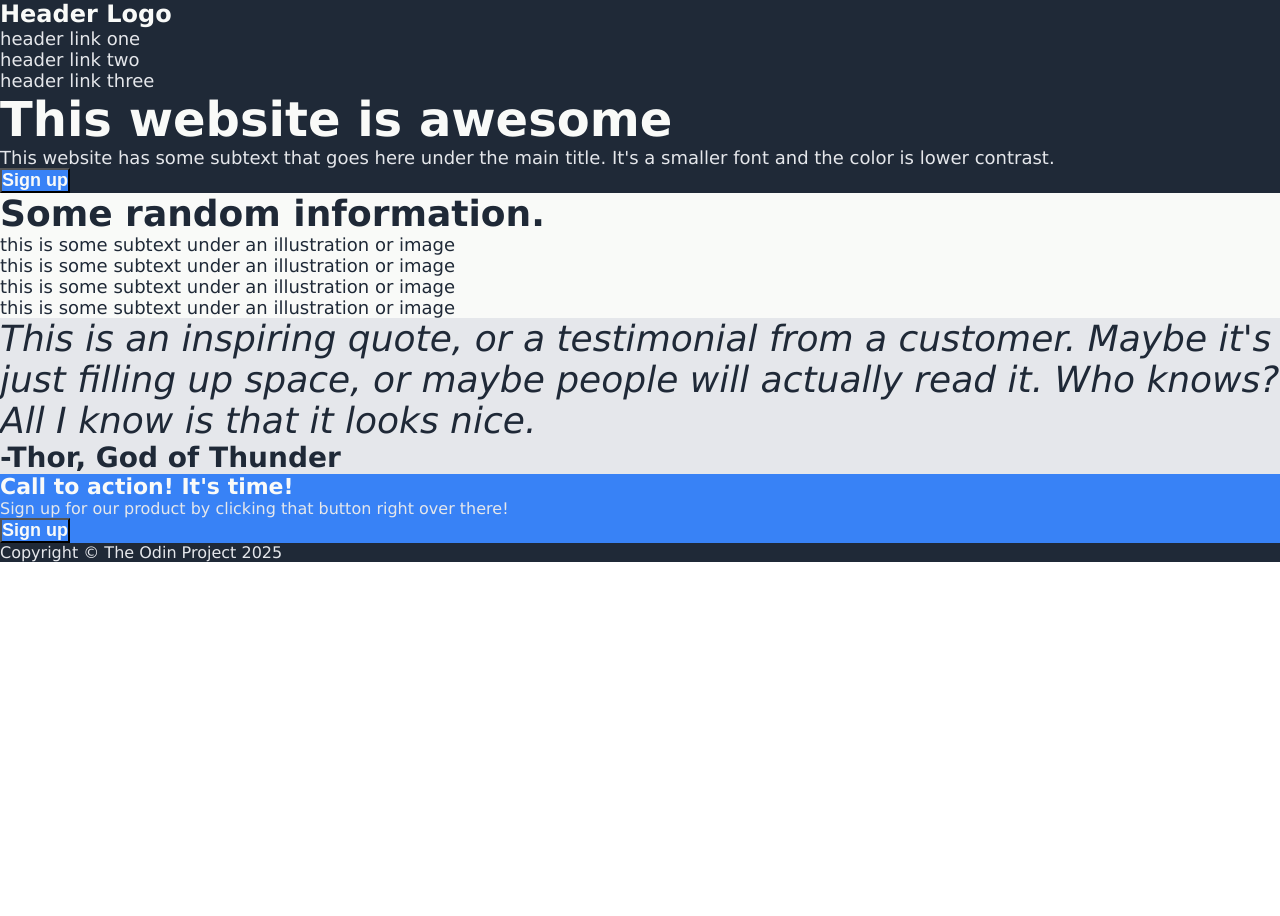
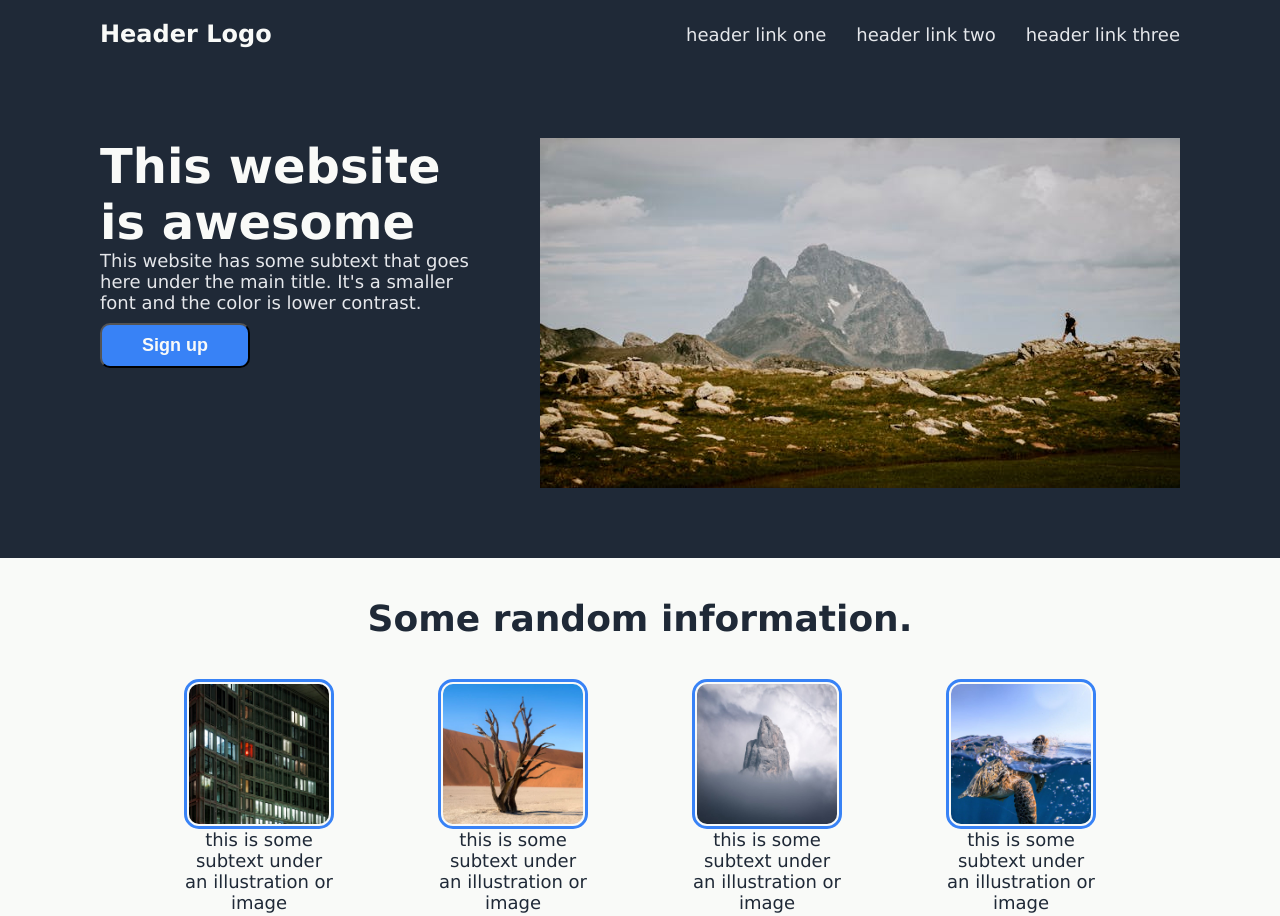
Before and after one commit to See-Monkey/odin-landing-page, a plain HTML site: page index.html in a window 1280 px wide. Shown: the top 916 px of the page. Before the commit the page ends 800 px from the top, so only its background shows below. Drawn offline with Linux system fonts and the light colour scheme.

Commit message:
Style flexbox layout and add imgages

```diff
--- a/css/style.css
+++ b/css/style.css
@@ -20,17 +20,46 @@ button {
     color: #F9FAF8;
     font-size: 18px;
     font-weight: bold;
+    margin: 10px 0px;
+    padding: 10px 40px;
+    border-radius: 10px;
+}
+
+body {
+    min-height: 100vh;
+    display: flex;
+    flex-direction: column;
+    justify-content: space-between;
+}
+
+body div {
+    flex: auto;
 }
 
 /*========== header ==========*/
 .header {
     background-color: #1F2937;
+    display: flex;
+    justify-content: space-between;
+    align-items: center;
+    padding: 20px 0px;
 }
 
 .header-logo {
     color: #F9FAF8;
     font-size: 24px;
     font-weight: bold;
+    margin-left: 100px;
+    margin-right: 20px;
+    flex: 1;
+}
+
+.links {
+    display: flex;
+    flex 1;
+    gap: 30px;
+    margin-right: 100px;
+    justify-content: flex-end;
 }
 
 .link {
@@ -41,10 +70,17 @@ button {
 /*========== title ===========*/
 .title {
     background-color: #1F2937;
+    display: flex;
+    padding: 70px 0px;
+    gap: 20px;
 }
 
 .title-content {
-
+    margin-left: 100px;
+    display: flex;
+    flex-direction: column;
+    align-items: flex-start;
+    flex: 10;
 }
 
 .title-header {
@@ -58,6 +94,20 @@ button {
     font-size: 18px;
 }
 
+.title-img {
+    margin-right: 100px;
+    flex: 1 1 auto;
+    display: flex;
+    justify-content: flex-end;
+    align-self: center;
+    max-height: 350px;
+}
+
+.title-img img {
+    max-width: 100%;
+    height: auto;
+}
+
 /*=========== info ===========*/
 .info {
     background-color: #F9FAF8;
@@ -67,23 +117,48 @@ button {
     color: #1F2937;
     font-size: 36px;
     font-weight: 900;
+    text-align: center;
+    padding: 40px;
 }
 
 .cardboard {
-
+    display: flex;
+    justify-content: space-evenly;
+    align-content: center;
+    padding: 0px 100px 80px 100px;
+    gap: 20px;
+    flex-wrap: wrap;
 }
 
 .card {
-
+    display: flex;
+    flex-direction: column;
+    align-items: center;
+    flex: 0;
 }
 
 .card-img {
+    height: 150px;
+    width: 150px;
+    border: 3px solid #3882F6;
+    border-radius: 15px;
+    display: flex;
+    justify-content: center;
+    align-items: center;
+}
 
+.card-img img {
+    height: 140px;
+    width: 140px;
+    border-radius: 10px;
 }
 
 .subtext {
     color: #1F2937;
     font-size: 18px;
+    text-align: center;
+    width: 150px;
+    flex: auto;
 }
 
 /*========== quote ===========*/
@@ -96,26 +171,36 @@ button {
     font-size: 36px;
     font-weight: lighter;
     font-style: italic;
-
+    padding: 80px 150px 0px 150px;
 }
 
 .quote-author {
     color: #1F2937;
     font-size: 28px;
     font-weight: 700;
+    text-align: right;
+    padding-right: 150px;
+    padding-bottom: 80px;
 }
 
 /*=========== call ===========*/
 .call {
     background-color: #F9FAF8;
+    display: flex;
+    justify-content: center;
+    align-items: center;
 }
 
 .call-banner {
     background-color: #3882F6;
+    margin: 70px 100px;
+    display: flex;
+    justify-content: space-between;
+    align-items: center;
 }
 
 .call-content {
-
+    margin-left: 70px;
 }
 
 .call-header {
@@ -129,9 +214,23 @@ button {
     font-size: 16px;
 }
 
+.call-button {
+    display: flex;
+    justify-content: flex-end;
+}
+
 /*========== footer ==========*/
 .footer {
     background-color: #1F2937;
     color: #E5E7EB;
     font-size: 16px;
+    text-align: center;
+    align-content: center;
+    min-height: 65px;
 }
+
+#btn-call {
+    margin: 35px 70px;
+    text-wrap: nowrap;
+    border-color: #F9FAF8;
+}
--- a/index.html
+++ b/index.html
@@ -9,9 +9,11 @@
 <body>
     <div class="header">
         <p class="header-logo">Header Logo</p>
-        <p class="link">header link one</p>
-        <p class="link">header link two</p>
-        <p class="link">header link three</p>
+        <div class="links">
+            <p class="link">header link one</p>
+            <p class="link">header link two</p>
+            <p class="link">header link three</p>
+        </div>
     </div>
 
     <div class="title">
@@ -25,7 +27,7 @@
         </div>
 
         <div class="title-img">
-
+            <img src="./img/pexels-jordicosta-32377236.jpg">
         </div>
     </div>
 
@@ -35,28 +37,28 @@
         <div class="cardboard">
             <div class="card">
                 <div class="card-img">
-
+                    <img src="./img/pexels-cannontaler-14711250.jpg">
                 </div>
                 <p class="subtext">this is some subtext under an illustration or image</p>
             </div>
 
             <div class="card">
                 <div class="card-img">
-
+                    <img src="./img/pexels-flooriefloor-27731531.jpg">
                 </div>
                 <p class="subtext">this is some subtext under an illustration or image</p>
             </div>
 
             <div class="card">
                 <div class="card-img">
-
+                    <img src="./img/pexels-paolo-razzauti-2776129-4317337.jpg">
                 </div>
                 <p class="subtext">this is some subtext under an illustration or image</p>
             </div>
 
             <div class="card">
                 <div class="card-img">
-
+                    <img src="./img/pexels-robin-rodriguez-3066602-4652070.jpg">
                 </div>
                 <p class="subtext">this is some subtext under an illustration or image</p>
             </div>
```
Also changed, not shown: img/pexels-cannontaler-14711250.jpg (added), img/pexels-flooriefloor-27731531.jpg (added), img/pexels-jordicosta-32377236.jpg (added), img/pexels-paolo-razzauti-2776129-4317337.jpg (added), img/pexels-robin-rodriguez-3066602-4652070.jpg (added), 1 other file.
